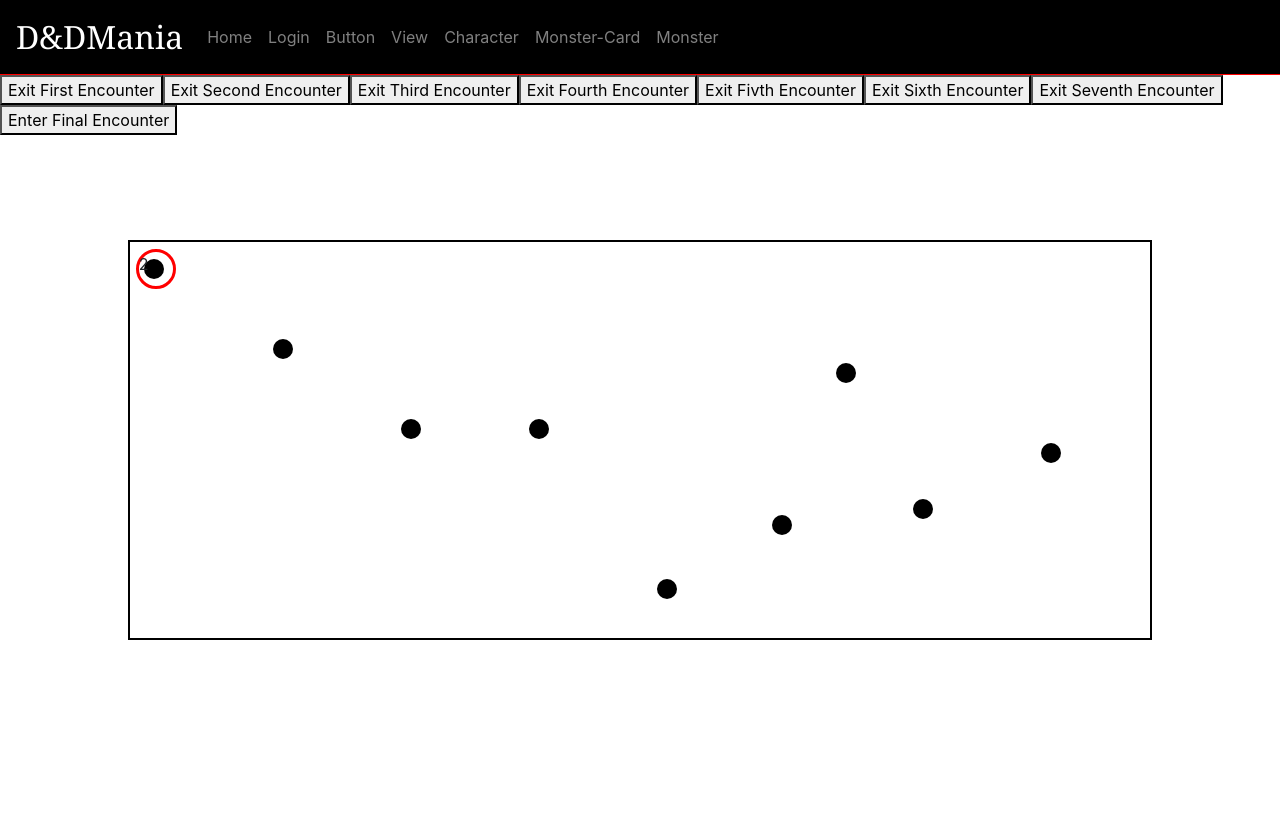
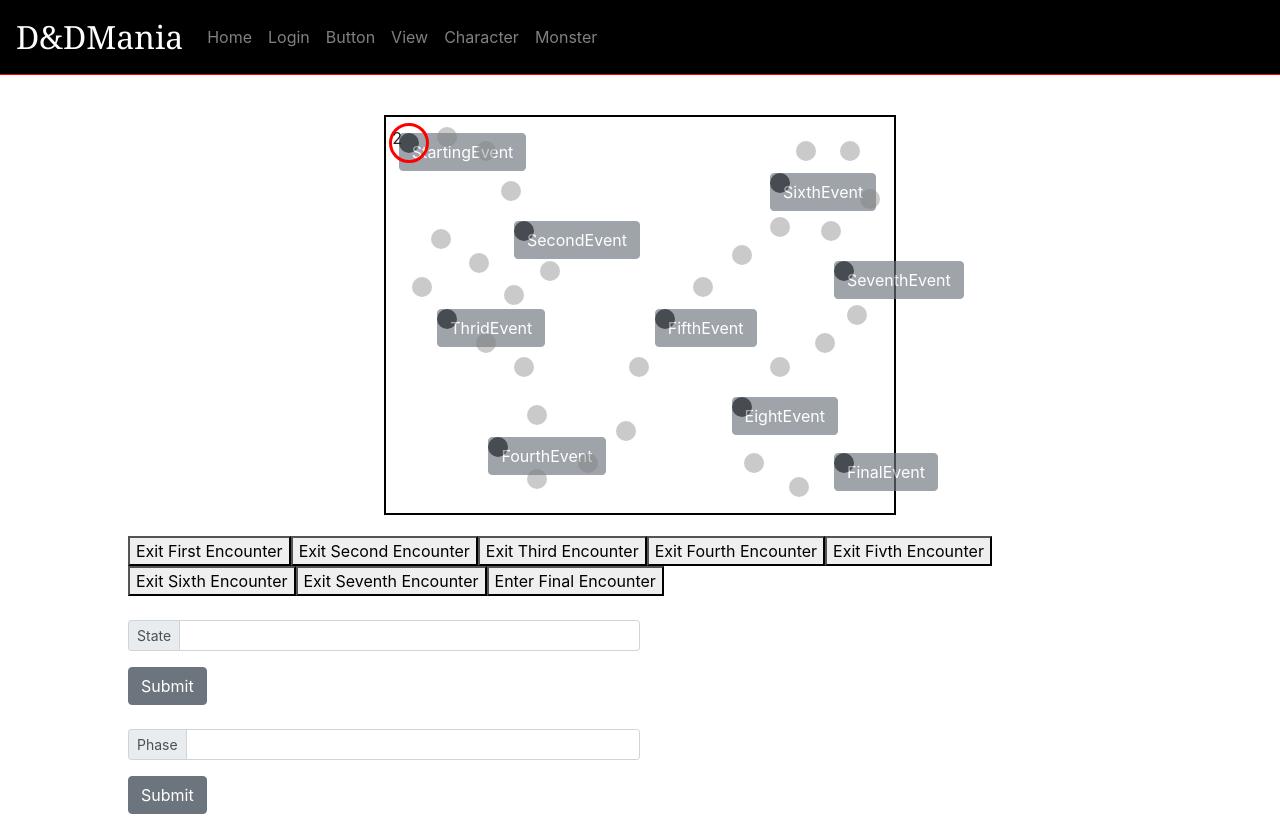
Before and after one commit to 1909-blake-william/DnDMania, an Angular app in the folder DnDManiaUI/: page /view in a window 1280 px wide. Shown: the top 816 px of the page. Built offline with nearby package versions, Linux system fonts and the light colour scheme.

Commit message:
Fixed the size of the map, added a route to follow, and made the animation run a bit smoother

```diff
--- a/DnDManiaUI/src/app/components/nav/nav.component.html
+++ b/DnDManiaUI/src/app/components/nav/nav.component.html
@@ -25,10 +25,6 @@
         <li class="nav-item">
           <a class="nav-link" routerLink="/character">Character<span class="sr-only">(current)</span></a>
         </li>
-          <!-- Added Davids old Monster-Card component -->
-          <li class="nav-item">
-            <a class="nav-link" routerLink="/monster-card">Monster-Card<span class="sr-only">(current)</span></a>
-          </li>
           <!-- Added Airtons old Monster component -->
           <li class="nav-item">
             <a class="nav-link" routerLink="/monster">Monster<span class="sr-only">(current)</span></a>
--- a/DnDManiaUI/src/app/events/components/combat-event/combat-event.component.ts
+++ b/DnDManiaUI/src/app/events/components/combat-event/combat-event.component.ts
@@ -45,7 +45,7 @@ export class CombatEventComponent implements OnInit, OnDestroy {
     this.timerSubscription = this.eventService.timer$.subscribe(timer => {
       this.timer = timer;
       this.showState();
-      if (this.active && this.runningCombat && timer % 2 === 0) {
+      if (this.active && this.runningCombat && timer % 4 === 0) {
         // call combat function
         this.takeCombatTurn(this.initTable);
       }
--- a/DnDManiaUI/src/app/events/events.module.ts
+++ b/DnDManiaUI/src/app/events/events.module.ts
@@ -21,6 +21,11 @@ import { TestModelService } from '../models/test-model.service';
     CommonModule,
     FormsModule
   ],
+  exports: [
+    EventComponent,
+    CombatEventComponent,
+    EventsContainerComponent
+  ],
   providers: [
     EventService,
     TestModelService
--- a/DnDManiaUI/src/app/view/view.module.ts
+++ b/DnDManiaUI/src/app/view/view.module.ts
@@ -3,12 +3,14 @@ import { CommonModule } from '@angular/common';
 import { ViewComponent } from './view/view.component';
 import { EventService } from '../events/services/event.service';
 import { ViewRoutingModule } from './view-routing.module';
+import { EventsModule } from '../events/events.module';
 
 @NgModule({
   declarations: [ViewComponent],
   imports: [
     CommonModule,
-    ViewRoutingModule
+    ViewRoutingModule,
+    EventsModule
   ],
   providers: [
     EventService
--- a/DnDManiaUI/src/app/view/view/view.component.css
+++ b/DnDManiaUI/src/app/view/view/view.component.css
@@ -1,20 +1,30 @@
 #map{
     margin: 0px;
     border: 0;
-    width: 80vw;
+    width: 40vw;
     height: 50vh;
-    left: 10vw;
-    top: 30vh;
-    position: absolute;
+    left: 30vw;
+    top: 5vh;
+    position: relative;
     border: 2px;
     border-style: solid;
     border-color: black;
 }
 
+#Combat{
+    margin-top: 1em;
+    border: 0;
+    width: 80vw;
+    height: 25vh;
+    left: 10vw;
+    top: 65vh;
+    position: absolute;
+}
+
 #journey-start{
     position: absolute;
-    left: 1.13vw;
-    top: 2.1vh;
+    left: 1vw;
+    top: 2vh;
     width: 20px;
     height: 20px;
     border-radius: 100%;
@@ -23,8 +33,8 @@
 
 #seq-encounter-1{
     position: absolute;
-    left: 11.14vw;
-    top: 12.09vh;
+    left: 10vw;
+    top: 13vh;
     width: 20px;
     height: 20px;
     border-radius: 100%;
@@ -33,8 +43,8 @@
 
 #seq-encounter-2{
     position: absolute;
-    left: 21.14vw;
-    top: 22.09vh;
+    left: 4vw;
+    top: 24vh;
     width: 20px;
     height: 20px;
     border-radius: 100%;
@@ -43,8 +53,8 @@
 
 #seq-encounter-3{
     position: absolute;
-    left: 31.14vw;
-    top: 22.09vh;
+    left: 8vw;
+    top: 40vh;
     width: 20px;
     height: 20px;
     border-radius: 100%;
@@ -53,8 +63,8 @@
 
 #seq-encounter-4{
     position: absolute;
-    left: 41.14vw;
-    top: 42.09vh;
+    left: 21vw;
+    top: 24vh;
     width: 20px;
     height: 20px;
     border-radius: 100%;
@@ -63,8 +73,8 @@
 
 #seq-encounter-5{
     position: absolute;
-    left: 50.14vw;
-    top: 34.09vh;
+    left: 30vw;
+    top: 7vh;
     width: 20px;
     height: 20px;
     border-radius: 100%;
@@ -73,8 +83,8 @@
 
 #seq-encounter-6{
     position: absolute;
-    left: 55.14vw;
-    top: 15.09vh;
+    left: 35vw;
+    top: 18vh;
     width: 20px;
     height: 20px;
     border-radius: 100%;
@@ -83,8 +93,8 @@
 
 #seq-encounter-7{
     position: absolute;
-    left: 61.14vw;
-    top: 32.09vh;
+    left: 27vw;
+    top: 35vh;
     width: 20px;
     height: 20px;
     border-radius: 100%;
@@ -93,8 +103,8 @@
 
 #journey-end{
     position: absolute;
-    left: 71.14vw;
-    top: 25.09vh;
+    left: 35vw;
+    top: 42vh;
     width: 20px;
     height: 20px;
     border-radius: 100%;
@@ -103,11 +113,25 @@
 
 #adventurer{
     position: absolute;
-    left: .45vw;
-    top: .9vh;
+    left: .25vw;
+    top: .8vh;
     width: 40px;
     height: 40px;
     border-radius: 50%;
     border-style: solid;
     border-color: red;
 }
+
+/* .road-map {
+    left: .7vw;
+    top: 1.25vh;
+} */
+
+.road-map > div {
+    position: absolute;
+    width: 20px;
+    height: 20px;
+    border-radius: 100%;
+    background-color: gray;
+    opacity: .42;
+}
--- a/DnDManiaUI/src/app/view/view/view.component.html
+++ b/DnDManiaUI/src/app/view/view/view.component.html
@@ -1,15 +1,75 @@
 <div id="map">
-    <div id="journey-start"></div>
-    <div id="seq-encounter-1"></div>
-    <div id="seq-encounter-2"></div>
-    <div id="seq-encounter-3"></div>
-    <div id="seq-encounter-4"></div>
-    <div id="seq-encounter-5"></div>
-    <div id="seq-encounter-6"></div>
-    <div id="seq-encounter-7"></div>
-    <div id="journey-end"></div>
-    <div id="adventurer" [@king]=nextRule [@take]=nextSide [@sin]=nextOfKin [@sew]=nextHunt [@ash]=nextMoon [@stash]=nextNode [@swash]=nextState [@swish]=currentState>{{text}}</div>
+
+    <div id="journey-start">
+        <app-event [eventName]="'StartingEvent'"></app-event>
     </div>
+    <div id="seq-encounter-1">
+        <app-event [eventName]="'SecondEvent'"></app-event>
+    </div>
+    <div id="seq-encounter-2">
+        <app-event [eventName]="'ThridEvent'"></app-event>
+    </div>
+    <div id="seq-encounter-3">
+        <app-event [eventName]="'FourthEvent'"></app-event>
+    </div>
+    <div id="seq-encounter-4">
+        <app-event [eventName]="'FifthEvent'"></app-event>
+    </div>
+    <div id="seq-encounter-5">
+        <app-event [eventName]="'SixthEvent'"></app-event>
+    </div>
+    <div id="seq-encounter-6">
+        <app-event [eventName]="'SeventhEvent'"></app-event>
+    </div>
+    <div id="seq-encounter-7">
+        <app-event [eventName]="'EightEvent'"></app-event>
+    </div>
+    <div id="journey-end">
+        <app-event [eventName]="'FinalEvent'"></app-event>
+    </div>
+
+    <div id="adventurer" [@king]=nextRule [@take]=nextSide [@sin]=nextOfKin [@sew]=nextHunt [@ash]=nextMoon
+        [@stash]=nextNode [@swash]=nextState [@swish]=currentState>{{text}}</div>
+        <div class="road-map">
+            <div style="left: 4vw; top: 1.3vh;"></div>
+            <div style="left: 7vw; top: 3vh;"></div>
+            <div style="left: 9vw; top: 8vh;"></div>
+
+            <div style="left: 12vw; top: 18vh"></div>
+            <div style="left: 9.25vw; top: 21vh"></div>
+            <div style="left: 6.5vw; top: 17vh;"></div>
+            <div style="left: 3.5vw; top: 14vh;"></div>
+            <div style="left: 2vw; top: 20vh;"></div>
+
+            <div style="left: 7vw; top: 27vh;"></div>
+            <div style="left: 10vw; top: 30vh;"></div>
+            <div style="left: 11vw; top: 36vh;"></div>
+
+            <div style="left: 11vw; top: 44vh;"></div>
+            <div style="left: 15vw; top: 42vh;"></div>
+            <div style="left: 18vw; top: 38vh;"></div>
+            <div style="left: 19vw; top: 30vh;"></div>
+
+            <div style="left: 24vw; top: 20vh;"></div>
+            <div style="left: 27vw; top: 16vh;"></div>
+            <div style="left: 30vw; top: 12.5vh;"></div>
+
+            <div style="left: 32vw; top: 3vh;"></div>
+            <div style="left: 35.5vw; top: 3vh;"></div>
+            <div style="left: 37vw; top: 9vh;"></div>
+            <div style="left: 34vw; top: 13vh;"></div>
+
+            <div style="left: 36vw; top: 23.5vh;"></div>
+            <div style="left: 33.5vw; top: 27vh;"></div>
+            <div style="left: 30vw; top: 30vh;"></div>
+
+            <div style="left: 28vw; top: 42vh;"></div>
+            <div style="left: 31.5vw; top: 45vh;"></div>
+        </div>
+</div>
+
+<div id="Combat">
+
     <button (click)="changeState()">Exit First Encounter</button>
     <button (click)="changeStateTwo()">Exit Second Encounter</button>
     <button (click)="changeStateThree()">Exit Third Encounter</button>
@@ -18,3 +78,8 @@
     <button (click)="changeStateSix()">Exit Sixth Encounter</button>
     <button (click)="changeStateSeven()">Exit Seventh Encounter</button>
     <button (click)="changeStateEight()">Enter Final Encounter</button>
+    <br>
+    <br>
+    <app-events-container></app-events-container>
+
+</div>
```
Also changed, not shown: DnDManiaUI/src/app/view/view/fade.ts (+67 -56 lines). Lines whose indentation alone changed are shown as unchanged.
